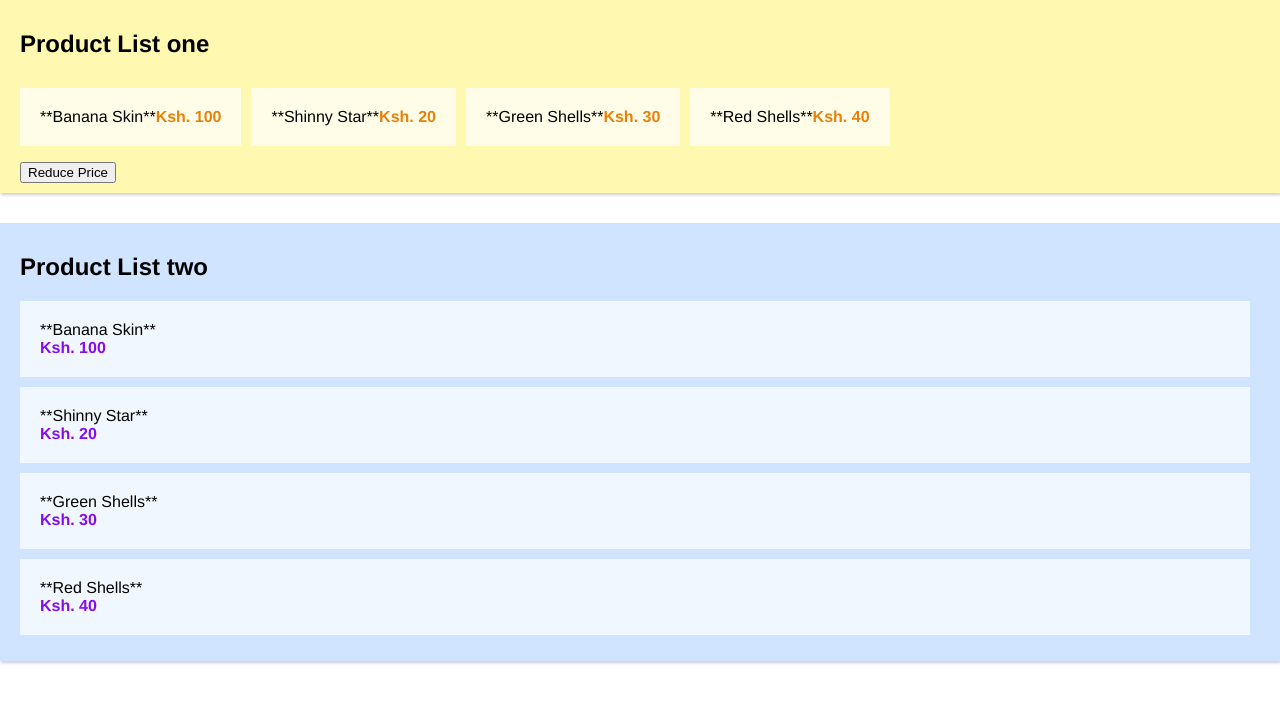
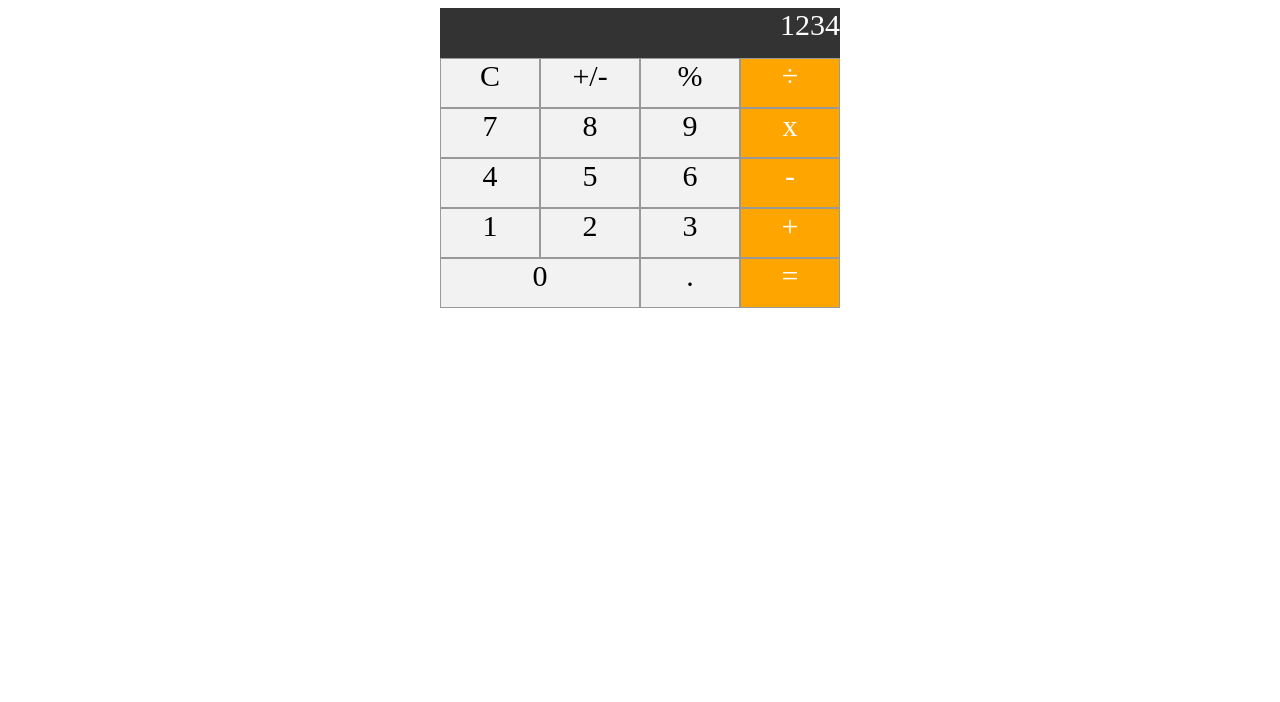
Before and after one commit to gitonga123/vue-js-level-up, a Vue app: page / in a window 1280 px wide. Shown: the top 702 px of the page. Built offline with nearby package versions, Linux system fonts and the light colour scheme; what vue-resource would draw is missing.

Commit message:
Basic Calculator

```diff
--- a/package.json
+++ b/package.json
@@ -8,6 +8,7 @@
     "lint": "vue-cli-service lint"
   },
   "dependencies": {
+    "animejs": "^3.1.0",
     "core-js": "^3.3.2",
     "vue": "^2.6.10",
     "vue-resource": "^1.5.1",
--- a/src/App.vue
+++ b/src/App.vue
@@ -1,32 +1,27 @@
 <template>
     <div>
-        <product-list-one></product-list-one>
-        <product-list-two></product-list-two>
+        <app-calculator></app-calculator>
     </div>
 </template>
 
 <script>
-import productListOne from './components/productListOne';
-import productListTwo from './components/productListTwo';
+import Calculator from './components/Calculator';
+
 export default {
     components: {
-        'product-list-one': productListOne,
-        'product-list-two': productListTwo,
+        'app-calculator': Calculator
     },
     data() {
         return {
-
+            //
         }
     },
     methods: {
-
+        //
     },
 };
 </script>
 
 <style>
-body {
-    margin: 0%;
-    font-family: "Franklin Gothic Medium", "Arial Narrow", Arial, sans-serif;
-}
+
 </style>
--- /dev/null
+++ b/src/components/Calculator.vue
@@ -0,0 +1,128 @@
+<template>
+    <div class="calculator">
+        <div class="display">{{ current || '0' }}</div>
+        <div @click="clear" class="btn">C</div>
+        <div @click="sign" class="btn">+/-</div>
+        <div @click="percent" class="btn">%</div>
+        <div @click="divide" class="btn operator">&divide;</div>
+        <div @click="append(7)" class="btn">7</div>
+        <div @click="append(8)" class="btn">8</div>
+        <div @click="append(9)" class="btn">9</div>
+        <div @click="multiply" class="btn operator">x</div>
+        <div @click="append(4)" class="btn">4</div>
+        <div @click="append(5)" class="btn">5</div>
+        <div @click="append(6)" class="btn">6</div>
+        <div @click="subtract" class="btn operator">-</div>
+        <div @click="append(1)" class="btn">1</div>
+        <div @click="append(2)" class="btn">2</div>
+        <div @click="append(3)" class="btn">3</div>
+        <div @click="addition" class="btn operator">+</div>
+        <div @click="append(0)" class="btn zero">0</div>
+        <div @click="dot" class="btn">.</div>
+        <div @click="equal" class="btn operator">=</div>
+
+    </div>
+</template>
+
+<script>
+export default {
+    data() {
+        return {
+            current: '1234',
+            previous: null,
+            operator: null,
+            operatorClicked: false
+        };
+    },
+    methods: {
+        clear() {
+            this.current = '';
+        },
+        setPrevious () {
+            this.previous = this.current;
+            this.operatorClicked = true;
+        },
+        sign () {
+            this.current = this.current.charAt(0) === '-' ?
+            this.current.slice(1) : `-${this.current}`;
+        },
+        percent () {
+            this.current = `${parseFloat(this.current)/100}`;
+        },
+        multiply () {
+            this.current = this.current.charAt(0) === '*' ?
+            this.current.slice(1) : `${this.current} *`;
+            this.operator = (a, b) => a * b;
+            this.setPrevious();
+        },
+        subtract () {
+            this.operator = (a, b) => a - b;
+            this.setPrevious();
+        },
+        divide () {
+            this.current = this.current.charAt(0) === '*' ?
+            this.current.slice(1) : `${this.current} <span>&divide;</span>`;
+            this.operator = (a, b) => a / b;
+            this.setPrevious();
+        },
+        addition () {
+            this.current = this.current.charAt(0) === '*' ?
+            this.current.slice(1) : `${this.current} +`;
+            this.operator = (a, b) => a + b;
+            this.setPrevious();
+        },
+        append (number) {
+            if (this.operatorClicked) {
+                this.current = '';
+                this.operatorClicked = false;
+            }
+            if (number === 0 && this.current === '') {
+                //
+            } else {
+                this.current = `${this.current}${number}`;
+            }
+        },
+        dot () {
+            if (this.current.indexOf('.') === -1) {
+                this.append('.')
+            }
+        },
+        equal() {
+            this.current = `${this.operator(
+                parseFloat(this.current),
+                parseFloat(this.previous)
+            )}`;
+            this.previous = null;
+        }
+    },
+};
+</script>
+
+<style lang="css" scoped>
+.calculator {
+    width: 400px;
+    margin: 0 auto;
+    font-size: 30px;
+    display: grid;
+    grid-template-columns: repeat(4, 1fr);
+    grid-auto-rows: minmax(50px, auto);
+    text-align: center;
+}
+.display {
+    grid-column: 1 / 5;
+    background-color:#333;
+    text-align: right;
+    color: white;
+}
+.zero {
+    grid-column: 1/ 3;
+}
+.btn {
+    background-color: #f2f2f2;
+    border: 1px solid #999;
+}
+.operator {
+    background-color: orange;
+    color: white;
+}
+</style>
```
Also changed, not shown: 1 other file (tests, documents, lock files or other folders).
